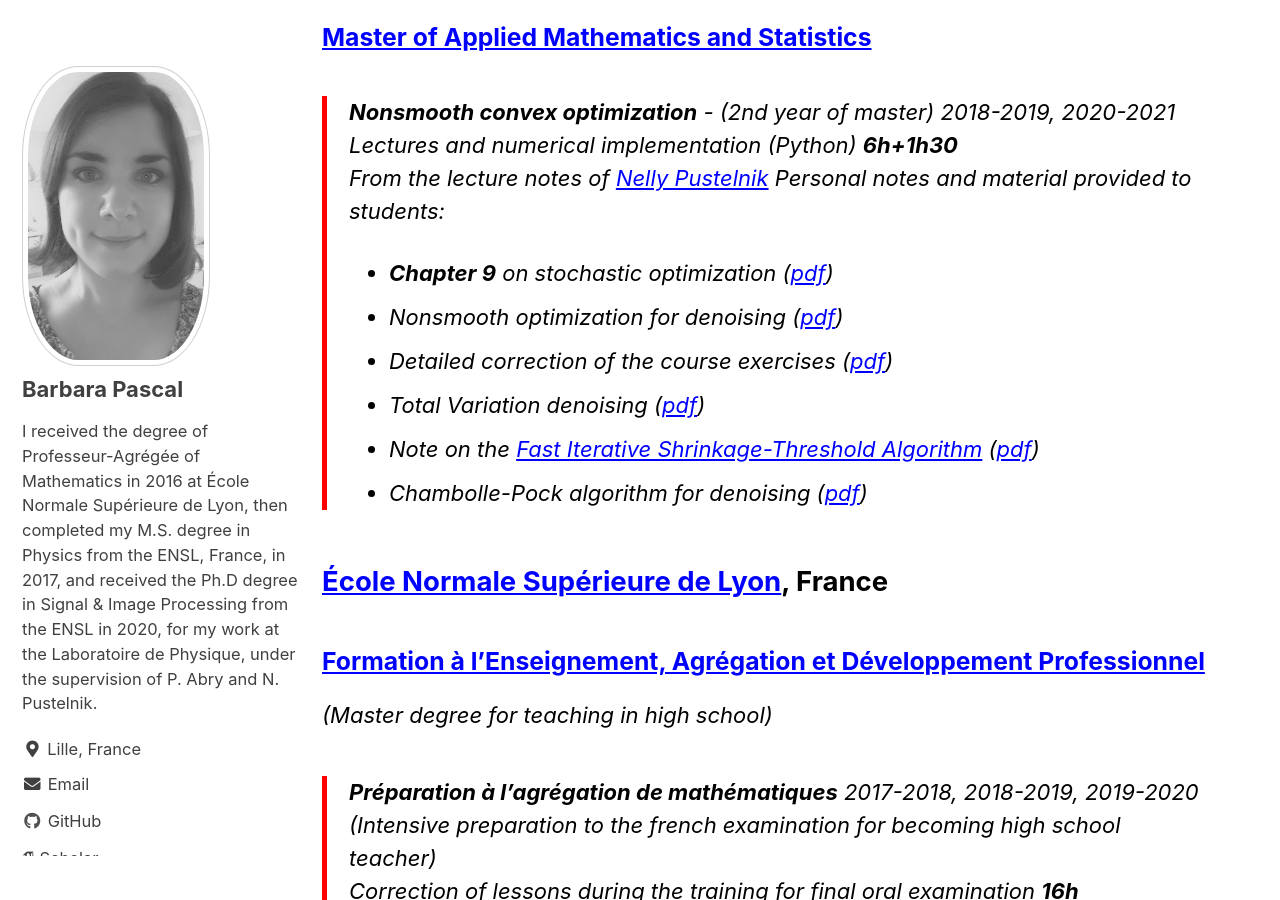
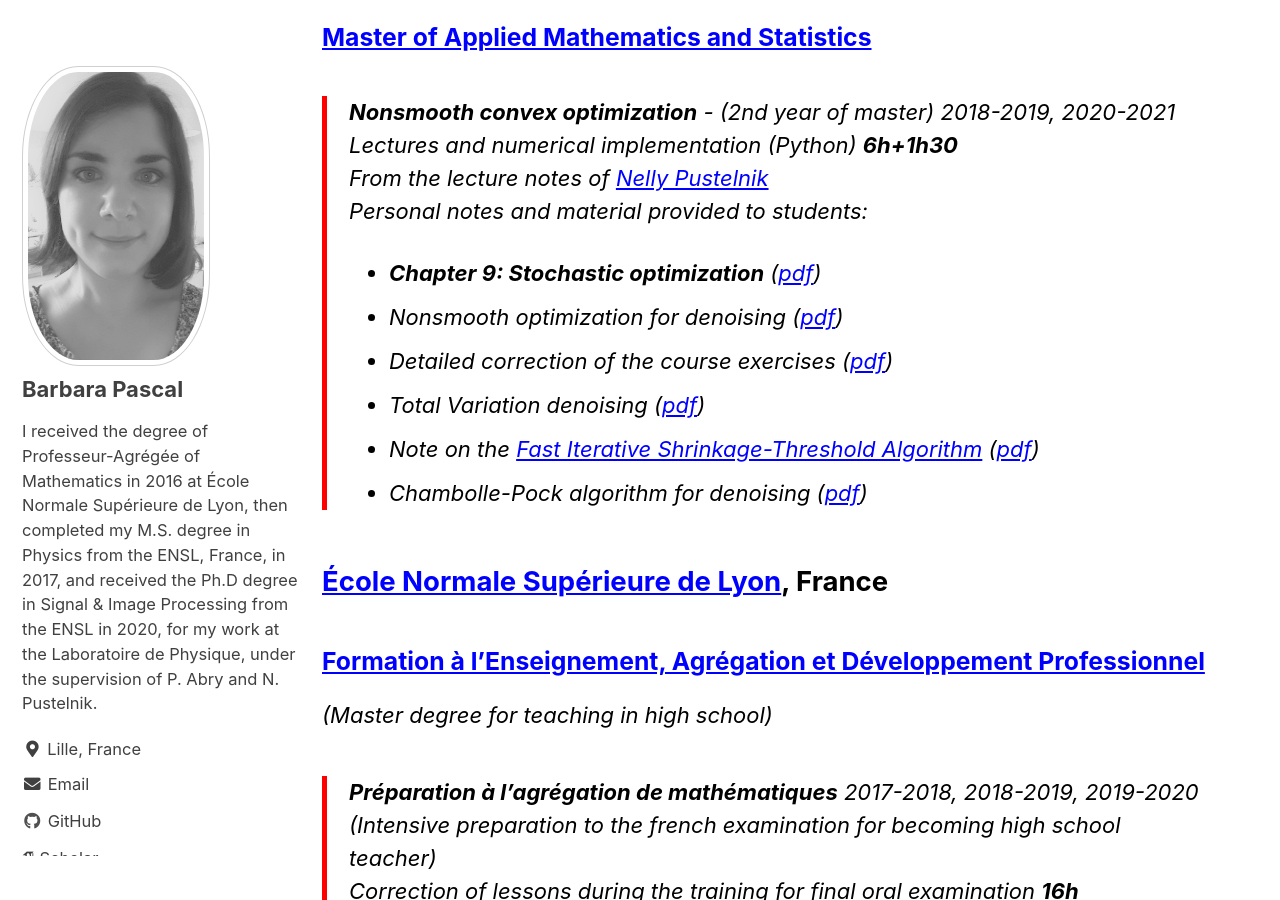
Before and after one commit to bpascal-fr/bpascal-fr.github.io, a Jekyll site: the page built from _pages/teaching.md, in a window 1280 px wide and 900 px high, scrolled down 547 px. Built offline with Jekyll 4.4.1, drawn with Linux system fonts in a browser that asks for light colours; cached includes are drawn as plain includes; nearby versions of some CDN libraries; some web fonts are replaced.

Commit message:
update PhD

```diff
--- a/_bibliography/bpascal.bib
+++ b/_bibliography/bpascal.bib
@@ -86,5 +86,6 @@
 	title = {Estimation régularisée d’attributs fractals par minimisation convexe pour la segmentation de textures},
 	publisher = {École Normale Supérieure de Lyon},
 	address = {France},
-	year = {2020}
+	year = {2020},
+  url = {../assets/pdfs/TheseBPascalv2.pdf}
 }
--- a/_pages/teaching.md
+++ b/_pages/teaching.md
@@ -22,7 +22,7 @@
 Lectures and numerical implementation (Python) **6h+1h30**
 From the lecture notes of [Nelly Pustelnik](http://perso.ens-lyon.fr/nelly.pustelnik)
 Personal notes and material provided to students:
-* **Chapter 9** on stochastic optimization ([pdf](../assets/pdfs/cours_M2_part_sto.pdf))
+* **Chapter 9: Stochastic optimization** ([pdf](../assets/pdfs/cours_M2_part_sto.pdf))
 * Nonsmooth optimization for denoising ([pdf](../assets/pdfs/DMTP_M2_MEA.pdf))
 * Detailed correction of the course exercises ([pdf](../assets/pdfs/exercices_M2_MEA.pdf))
 * Total Variation denoising ([pdf](../assets/pdfs/optim_non_lisse.pdf))
```
Also changed, not shown: 2 other files.
